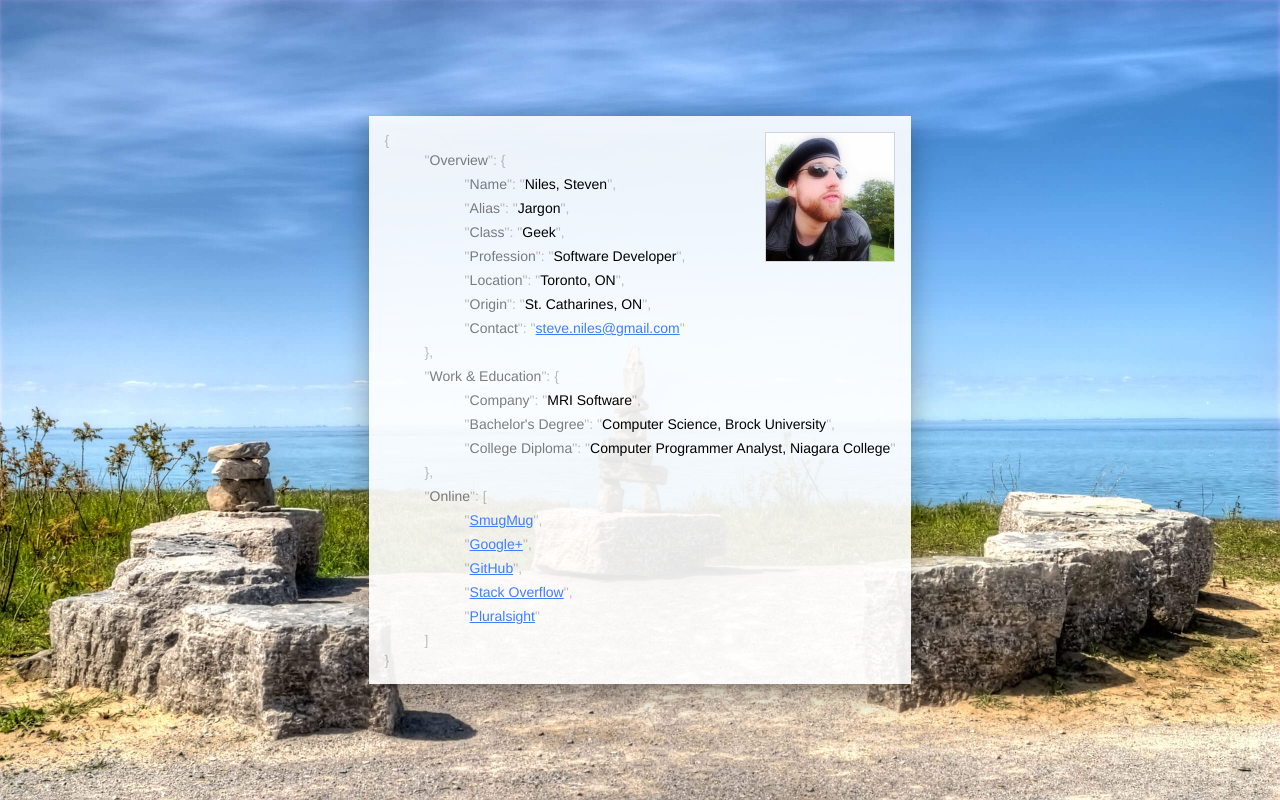
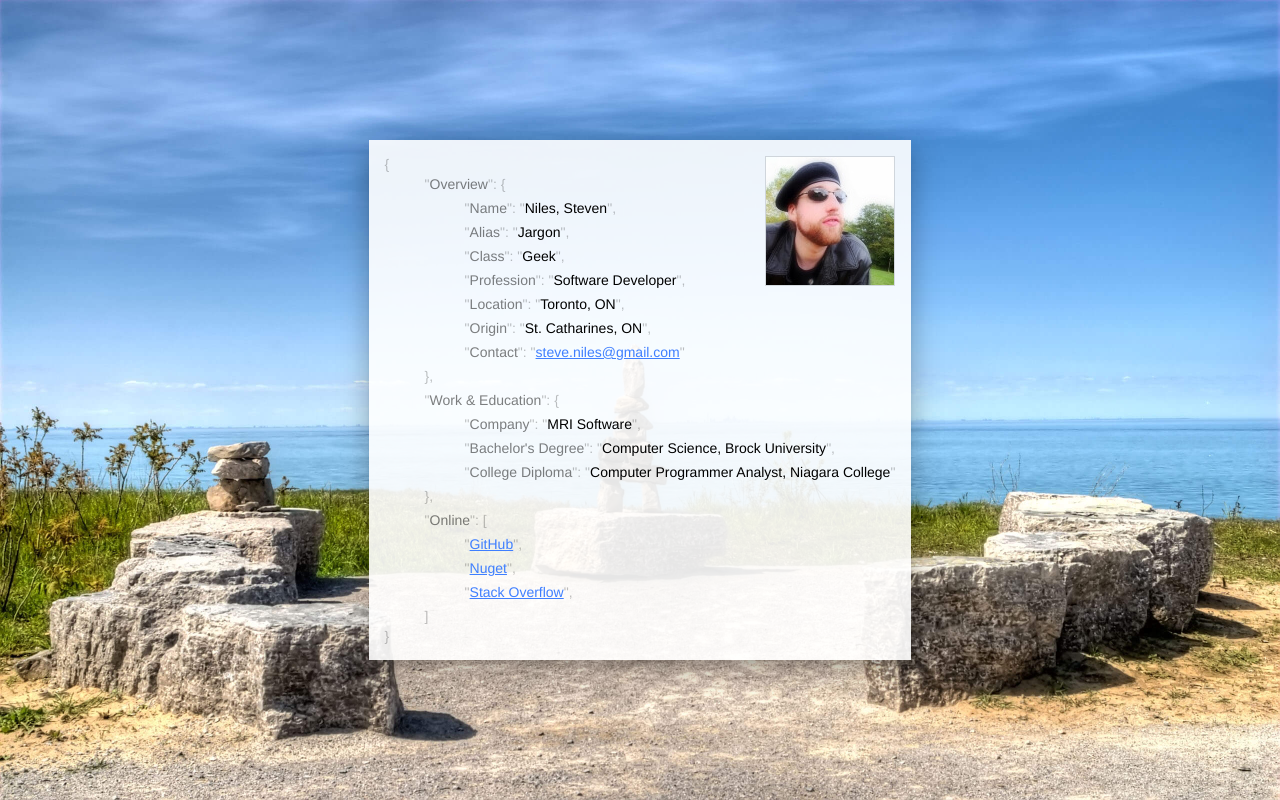
Before and after one commit to steveniles/steveniles.github.io, a plain HTML site: page index.html in a window 1280 px wide. Drawn offline with Linux system fonts and the light colour scheme.

Commit message:
Update links

```diff
--- a/index.html
+++ b/index.html
@@ -81,13 +81,11 @@
                     </ul>},
                 </li>
                 <li>"<span class="key">Online</span>": [
-                    <ul>
-                        <li>"<a href="http://photography.steveniles.ca/">SmugMug</a>",</li>
-                        <li>"<a href="https://plus.google.com/u/0/117377626741909928162/about">Google+</a>",</li>
-                        <li>"<a href="https://github.com/steveniles">GitHub</a>",</li>
-                        <li>"<a href="http://stackoverflow.com/users/1786847/jargon?tab=profile">Stack Overflow</a>",</li>
-                        <li>"<a href="https://app.pluralsight.com/profile/steveniles">Pluralsight</a>"</li>
-                    </ul>]
+                     <ul>
+                         <li>"<a href="https://github.com/steveniles">GitHub</a>",</li>
+                         <li>"<a href="https://www.nuget.org/profiles/Jargon">Nuget</a>",</li>
+                         <li>"<a href="https://stackoverflow.com/users/1786847/jargon?tab=profile">Stack Overflow</a>",</li>
+                     </ul>]
                 </li>
             </ul>}
         </div>
```
